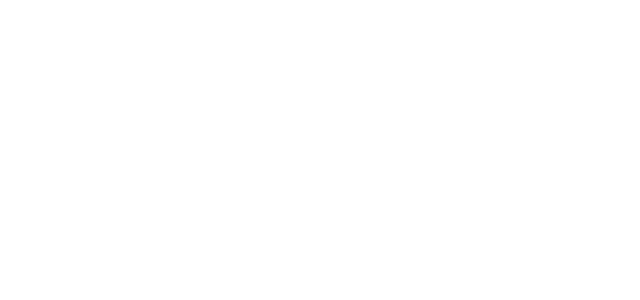
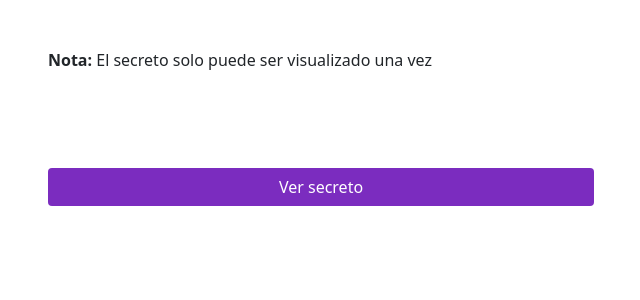
Before and after one commit to dennyschico100/bootcamp-telus-projects, a React (Create React App) app: page /show-secret in a window 1280 px wide. Shown: the top 300 px of the page, without its empty margins (319-959 px from the left). Built offline with nearby package versions, Linux system fonts and the light colour scheme; no server answers.

Commit message:
feat:secret is shown just one time

```diff
--- a/src/components/Secret/index.js
+++ b/src/components/Secret/index.js
@@ -33,7 +33,7 @@
       setState({
         ...state,
         showLink: true,
-        linkGenerated: 'localhost:3000/secret/' + data.link,
+        linkGenerated: 'localhost:3000/show-secret/' + data.link,
       });
     } catch (error) {
       console.error(error);
@@ -63,7 +63,8 @@
             </label>
             {state.showLink && (
               <>
-                <div className="d-flex flex-wrap justify-content-center  ">
+                <div className="d-flex flex-wrap justify-content-center   ">
+                  <h4 className="mt-5">Tu Link</h4>
                   <strong className="alert alert-primary  text-justify">
                     {state.linkGenerated}
                   </strong>
--- /dev/null
+++ b/src/components/ShowSecret/index.js
@@ -0,0 +1,128 @@
+import React, { useState, useEffect } from 'react';
+
+const ShowSecret = () => {
+  const [state, setState] = useState({
+    secret: '',
+    showSecret: false,
+    errorMessage: '',
+    buttonDisabled: false,
+  });
+  const isInShowSecretPath =
+    window.location.pathname.split('/')[1] === 'show-secret';
+
+  useEffect(async () => {
+    const id = window.location.pathname;
+    let charPosition = id.indexOf('t');
+    charPosition += 2;
+    const param = id.substring(charPosition, id.length);
+
+    const URL = 'http://localhost:4000/api/secret/?link=' + param;
+    const options = {
+      method: 'GET',
+      headers: {
+        'Content-Type': 'application/json',
+      },
+    };
+    try {
+      console.log(URL);
+
+      const response = await fetch(URL, options);
+      if (!response.ok) {
+        throw new Error(`Error! status: ${response.status}`);
+      }
+      const data = await response.json();
+      console.log(data);
+
+      if (!data.secret) {
+        setState({
+          ...state,
+          errorMessage: data.message,
+          buttonDisabled: true,
+        });
+        console.log(data.message);
+      } else {
+        setState({ ...state, secret: data.secret });
+      }
+    } catch (error) {
+      throw new Error(error);
+    }
+  }, []);
+  const handleSecret = () => {};
+  const updateSecret = async () => {
+    try {
+      setState({ ...state, showSecret: true });
+      const id = window.location.pathname;
+      let charPosition = id.indexOf('t');
+      charPosition += 2;
+      const param = id.substring(charPosition, id.length);
+
+      const URL = 'http://localhost:4000/api/secret/?link=' + param;
+      const options = {
+        method: 'PUT',
+        headers: {
+          'Content-Type': 'application/json',
+        },
+      };
+      console.log(URL);
+
+      const response = await fetch(URL, options);
+      if (!response.ok) {
+        throw new Error(`Error! status: ${response.status}`);
+      }
+      const data = await response.json();
+      console.error(data);
+    } catch (error) {
+      throw new Error(error);
+    }
+  };
+  return (
+    <>
+      <div className="container">
+        <div className="row mt-5">
+          <div className="col-md-6 offset-md-3">
+            <span>
+              <strong>Nota: </strong>El secreto solo puede ser visualizado una
+              vez
+            </span>
+          </div>
+        </div>
+        <div className="row mt-5">
+          <div className="col-md-6 offset-md-3">
+            {state.errorMessage !== '' && (
+              <>
+                <div>
+                  <strong className="alert alert-warning">
+                    {state.errorMessage}
+                  </strong>
+                </div>
+              </>
+            )}
+            {state.showSecret && (
+              <>
+                <div className="secret-container">
+                  <strong>Tu secreto</strong>
+                  <textarea
+                    className="form-control mt-3"
+                    value={state?.secret || ''}
+                    onChange={handleSecret}
+                  ></textarea>
+                </div>
+              </>
+            )}
+            <button
+              disabled={state.buttonDisabled}
+              className="form-control btn mt-5"
+              onClick={() => {
+                updateSecret();
+              }}
+            >
+              Ver secreto{' '}
+            </button>
+          </div>
+        </div>
+      </div>
+    </>
+  );
+};
+
+export default ShowSecret;
```
Also changed, not shown: src/route-config.js (+7 -0 lines).
